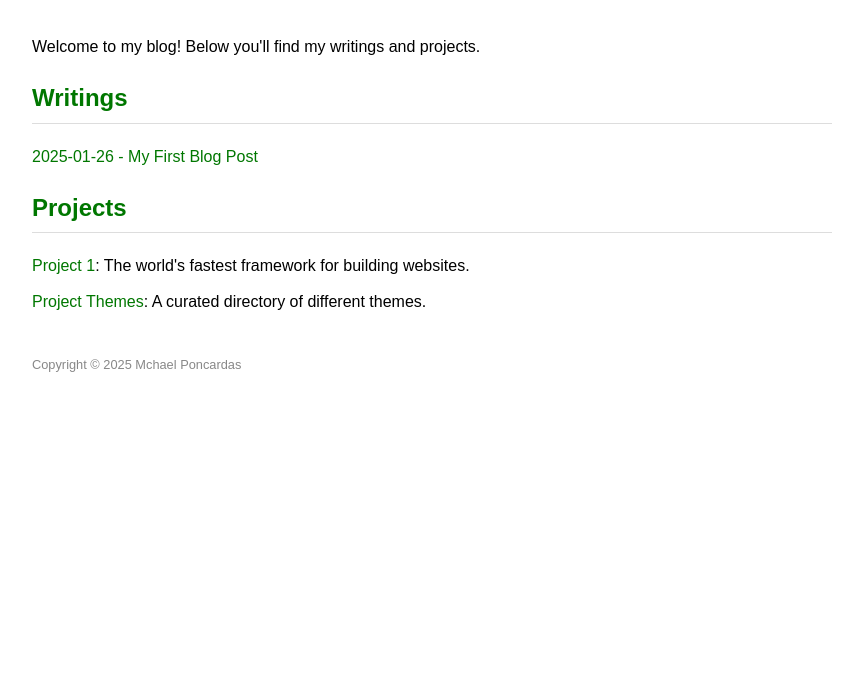
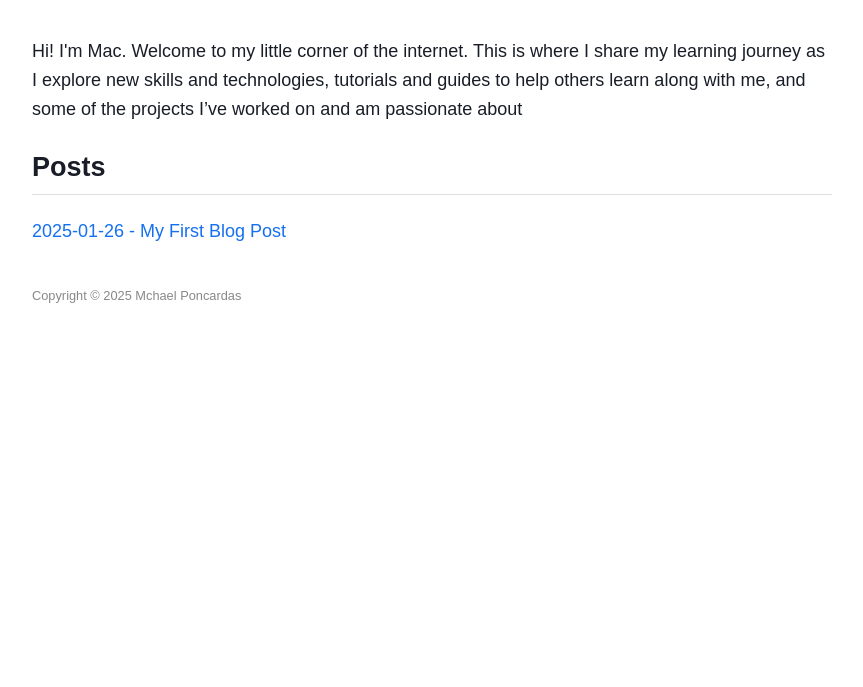
Before and after one commit to poncardasm/mchael-poncardas, an Eleventy site: page src/index.html in a window 1280 px wide. Shown: the part 113-800 px from the top of the page, without its empty margins (208-1071 px from the left). Built offline with nearby package versions, Linux system fonts and the light colour scheme; Eleventy itself is replaced by a stand-in of ours; files that its build step writes are made by us from their sources.

Commit message:
Enhance CSS with custom color variables and update index.html content for improved welcome message and structure

```diff
--- a/src/css/styles.css
+++ b/src/css/styles.css
@@ -1,10 +1,39 @@
+:root {
+  /* Gray */
+  --gray-25: #fdfdfd;
+  --gray-50: #fafafa;
+  --gray-100: #f5f5f5;
+  --gray-200: #e9eaeb;
+  --gray-300: #d5d7da;
+  --gray-400: #a4a7ae;
+  --gray-500: #717680;
+  --gray-600: #535862;
+  --gray-700: #414651;
+  --gray-800: #252b37;
+  --gray-900: #181d27;
+
+  /* Blue */
+  --blue-25: #f5faff;
+  --blue-50: #fff8fe;
+  --blue-100: #d1e9ff;
+  --blue-200: #b2ddff;
+  --blue-300: #84caff;
+  --blue-400: #53b1fd;
+  --blue-500: #2e90fa;
+  --blue-600: #1570ef;
+  --blue-700: #175cd3;
+  --blue-800: #1849a9;
+  --blue-900: #194185;
+}
+
 body {
   font-family: Arial, sans-serif;
   line-height: 1.6;
+  font-size: 1.125rem;
   margin: 0;
   padding: 0;
   background-color: #ffffff;
-  color: #000000;
+  color: var(--gray-900);
   text-align: left; /* Set body text alignment to left */
 }
 
@@ -28,7 +57,7 @@ header nav {
 
 header nav a {
   text-decoration: none;
-  color: #007700;
+  color: var(--blue-600);
   margin: 0 10px; /* Space between links */
 }
 
@@ -47,12 +76,8 @@ header nav a:hover {
   padding: 0 20px; /* Add padding for spacing */
 }
 
-.content p {
-  font-size: 1rem;
-}
-
 .content a {
-  color: #007700;
+  color: var(--blue-600);
   text-decoration: none;
 }
 
@@ -61,7 +86,7 @@ header nav a:hover {
 }
 
 h2 {
-  color: #007700;
+  color: var(--gray-900);
   border-bottom: 1px solid #dddddd;
   padding-bottom: 5px;
 }
--- a/src/index.html
+++ b/src/index.html
@@ -14,9 +14,14 @@ title: 'Mchael Poncardas'
 </header>
 
 <div class="content">
-  <p>Welcome to my blog! Below you'll find my writings and projects.</p>
+  <p>
+    Hi! I'm Mac. Welcome to my little corner of the internet. This is where I
+    share my learning journey as I explore new skills and technologies,
+    tutorials and guides to help others learn along with me, and some of the
+    projects I’ve worked on and am passionate about
+  </p>
 
-  <h2>Writings</h2>
+  <h2>Posts</h2>
   <ul>
     {% for post in collections.posts %}
     <li>
@@ -26,17 +31,6 @@ title: 'Mchael Poncardas'
     </li>
     {% endfor %}
   </ul>
-
-  <h2>Projects</h2>
-  <ul>
-    <li>
-      <a href="#">Project 1</a>: The world's fastest framework for building
-      websites.
-    </li>
-    <li>
-      <a href="#">Project Themes</a>: A curated directory of different themes.
-    </li>
-  </ul>
 </div>
 
 <footer>
```
